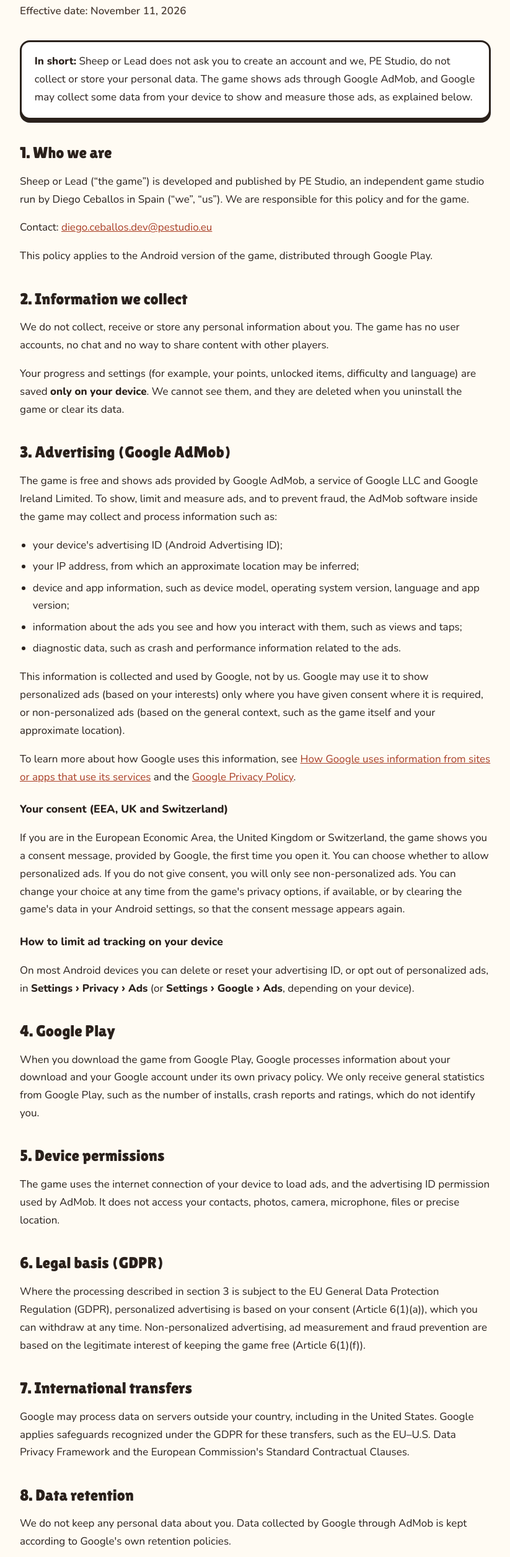
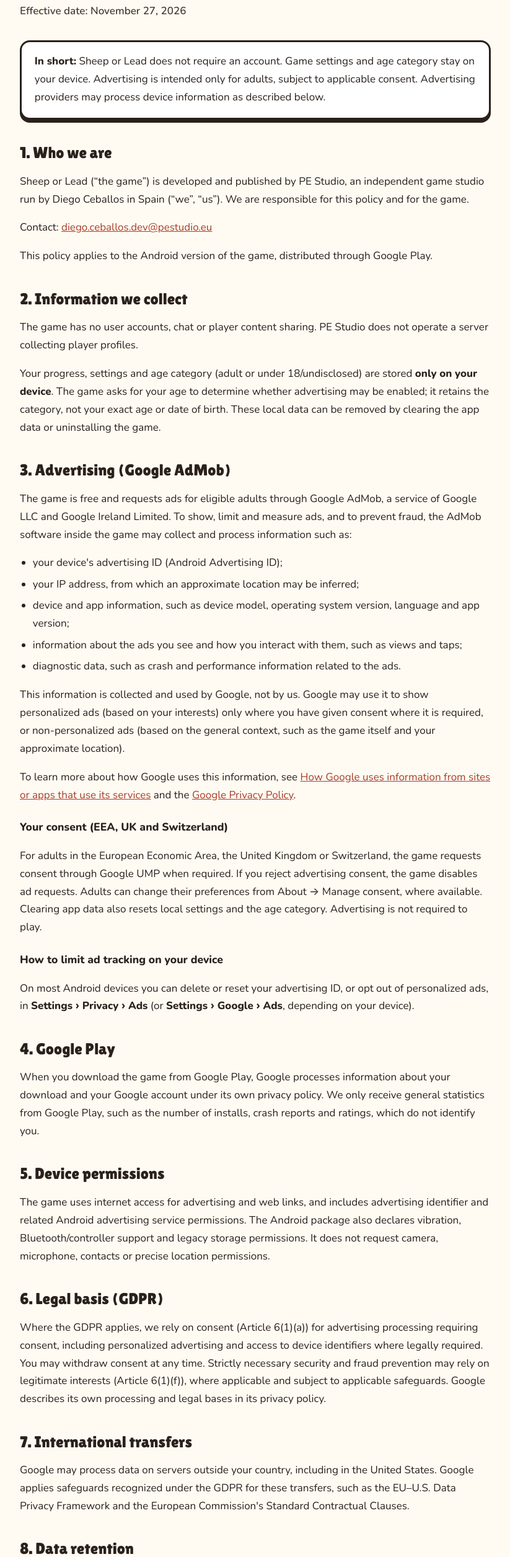
Before and after one commit to diegocmdev/diegocmdev.github.io, a plain HTML site: page sheep-or-lead/privacy/index.html in a window 1280 px wide. Shown: the part 248-2760 px from the top of the page at 62% size, without its empty margins (228-1051 px from the left). Drawn offline with nearby package versions, Linux system fonts and the light colour scheme.

Commit message:
Update Sheep or Lead privacy policy for v1.0.4

```diff
--- a/sheep-or-lead/privacy/index.html
+++ b/sheep-or-lead/privacy/index.html
@@ -64,10 +64,10 @@
 <main>
   <div class="badge"><img src="/sheep-or-lead/assets/sheep-icon-96.png" width="96" height="96" alt=""><p>Sheep or Lead</p></div>
   <h1>Privacy Policy</h1>
-  <p class="meta">Effective date: November 11, 2026</p>
+  <p class="meta">Effective date: November 27, 2026</p>
 
   <div class="box">
-    <p><strong>In short:</strong> Sheep or Lead does not ask you to create an account and we, PE Studio, do not collect or store your personal data. The game shows ads through Google AdMob, and Google may collect some data from your device to show and measure those ads, as explained below.</p>
+    <p><strong>In short:</strong> Sheep or Lead does not require an account. Game settings and age category stay on your device. Advertising is intended only for adults, subject to applicable consent. Advertising providers may process device information as described below.</p>
   </div>
 
   <h2>1. Who we are</h2>
@@ -76,11 +76,12 @@
   <p>This policy applies to the Android version of the game, distributed through Google Play.</p>
 
   <h2>2. Information we collect</h2>
-  <p>We do not collect, receive or store any personal information about you. The game has no user accounts, no chat and no way to share content with other players.</p>
-  <p>Your progress and settings (for example, your points, unlocked items, difficulty and language) are saved <strong>only on your device</strong>. We cannot see them, and they are deleted when you uninstall the game or clear its data.</p>
+  <p>The game has no user accounts, chat or player content sharing. PE Studio does not operate a server collecting player profiles.</p>
+  <p>Your progress, settings and age category (adult or under 18/undisclosed) are stored <strong>only on your device</strong>. The game asks for your age to determine whether advertising may be enabled; it retains the category, not your exact age or date of birth. These local data can be removed by clearing the app data or uninstalling the game.</p>
+
 
   <h2>3. Advertising (Google AdMob)</h2>
-  <p>The game is free and shows ads provided by Google AdMob, a service of Google LLC and Google Ireland Limited. To show, limit and measure ads, and to prevent fraud, the AdMob software inside the game may collect and process information such as:</p>
+  <p>The game is free and requests ads for eligible adults through Google AdMob, a service of Google LLC and Google Ireland Limited. To show, limit and measure ads, and to prevent fraud, the AdMob software inside the game may collect and process information such as:</p>
   <ul>
     <li>your device's advertising ID (Android Advertising ID);</li>
     <li>your IP address, from which an approximate location may be inferred;</li>
@@ -92,31 +93,36 @@
   <p>To learn more about how Google uses this information, see <a href="https://policies.google.com/technologies/partner-sites" rel="noopener">How Google uses information from sites or apps that use its services</a> and the <a href="https://policies.google.com/privacy" rel="noopener">Google Privacy Policy</a>.</p>
 
   <h3>Your consent (EEA, UK and Switzerland)</h3>
-  <p>If you are in the European Economic Area, the United Kingdom or Switzerland, the game shows you a consent message, provided by Google, the first time you open it. You can choose whether to allow personalized ads. If you do not give consent, you will only see non-personalized ads. You can change your choice at any time from the game's privacy options, if available, or by clearing the game's data in your Android settings, so that the consent message appears again.</p>
+  <p>For adults in the European Economic Area, the United Kingdom or Switzerland, the game requests consent through Google UMP when required. If you reject advertising consent, the game disables ad requests. Adults can change their preferences from About → Manage consent, where available. Clearing app data also resets local settings and the age category. Advertising is not required to play.</p>
 
   <h3>How to limit ad tracking on your device</h3>
   <p>On most Android devices you can delete or reset your advertising ID, or opt out of personalized ads, in <strong>Settings › Privacy › Ads</strong> (or <strong>Settings › Google › Ads</strong>, depending on your device).</p>
+
 
   <h2>4. Google Play</h2>
   <p>When you download the game from Google Play, Google processes information about your download and your Google account under its own privacy policy. We only receive general statistics from Google Play, such as the number of installs, crash reports and ratings, which do not identify you.</p>
 
   <h2>5. Device permissions</h2>
-  <p>The game uses the internet connection of your device to load ads, and the advertising ID permission used by AdMob. It does not access your contacts, photos, camera, microphone, files or precise location.</p>
+  <p>The game uses internet access for advertising and web links, and includes advertising identifier and related Android advertising service permissions. The Android package also declares vibration, Bluetooth/controller support and legacy storage permissions. It does not request camera, microphone, contacts or precise location permissions.</p>
+
 
   <h2>6. Legal basis (GDPR)</h2>
-  <p>Where the processing described in section 3 is subject to the EU General Data Protection Regulation (GDPR), personalized advertising is based on your consent (Article 6(1)(a)), which you can withdraw at any time. Non-personalized advertising, ad measurement and fraud prevention are based on the legitimate interest of keeping the game free (Article 6(1)(f)).</p>
+  <p>Where the GDPR applies, we rely on consent (Article 6(1)(a)) for advertising processing requiring consent, including personalized advertising and access to device identifiers where legally required. You may withdraw consent at any time. Strictly necessary security and fraud prevention may rely on legitimate interests (Article 6(1)(f)), where applicable and subject to applicable safeguards. Google describes its own processing and legal bases in its privacy policy.</p>
+
 
   <h2>7. International transfers</h2>
   <p>Google may process data on servers outside your country, including in the United States. Google applies safeguards recognized under the GDPR for these transfers, such as the EU–U.S. Data Privacy Framework and the European Commission's Standard Contractual Clauses.</p>
 
   <h2>8. Data retention</h2>
-  <p>We do not keep any personal data about you. Data collected by Google through AdMob is kept according to Google's own retention policies.</p>
+  <p>Local settings and the age category remain on your device until app data are cleared or the game is uninstalled. Google retains advertising data according to its own retention policies. If you contact us, we retain your correspondence as necessary to handle your request and comply with applicable obligations.</p>
+
 
   <h2>9. Children</h2>
-  <p>The game contains cartoon violence and is not directed at children under 13. We do not knowingly collect personal information from children. If you are a parent or guardian and believe that your child has provided personal information through the game, please contact us and we will help you.</p>
+  <p>The game contains cartoon violence and is intended for players aged 13 and over. The game is designed not to request advertising or advertising consent for players under 18 or those who decline to provide their age. All gameplay remains available without ads. If you are a parent or guardian and have concerns about your child's information, please contact us.</p>
+
 
   <h2>10. Your rights</h2>
-  <p>Depending on where you live, you may have the right to access, correct, delete or restrict the processing of your personal data, to object to it, to data portability and to withdraw your consent. Since we do not hold personal data about you, requests about advertising data are best directed to Google through <a href="https://myaccount.google.com/data-and-privacy" rel="noopener">your Google account settings</a>. You can always contact us at <a href="mailto:diego.ceballos.dev@pestudio.eu">diego.ceballos.dev@pestudio.eu</a> and we will answer your request.</p>
+  <p>Depending on where you live, you may have the right to access, correct, delete or restrict the processing of your personal data, to object to it, to data portability and to withdraw your consent. For advertising data held by Google, requests can be directed to Google through <a href="https://myaccount.google.com/data-and-privacy" rel="noopener">your Google account settings</a>. You can always contact us at <a href="mailto:diego.ceballos.dev@pestudio.eu">diego.ceballos.dev@pestudio.eu</a> and we will answer your request.</p>
   <p>If you are in the EU, you also have the right to lodge a complaint with a data protection authority. In Spain, this is the Agencia Española de Protección de Datos (<a href="https://www.aepd.es" rel="noopener">www.aepd.es</a>).</p>
 
   <h2>11. Security</h2>
```
Also changed, not shown: sheep-or-lead/privacy/es/index.html (+16 -10 lines).
